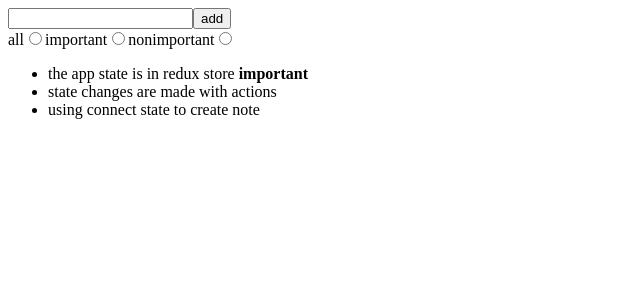
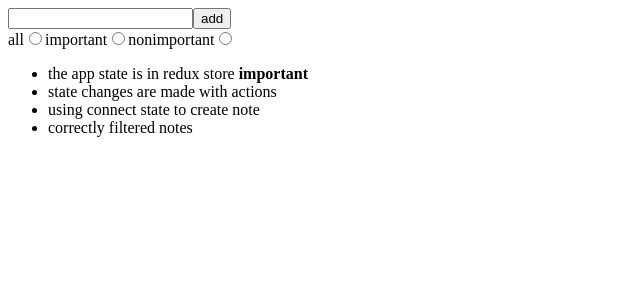
Before and after one commit to Nepsoul/redux-note-part6, a React (Create React App) app: page / in a window 1280 px wide. Shown: the top 300 px of the page, without its empty margins (0-640 px from the left). Built offline with nearby package versions, Linux system fonts and the light colour scheme; data requests are answered from the project's data file.

Commit message:
chore: moving filtering logic from component

```diff
--- a/db.json
+++ b/db.json
@@ -14,6 +14,11 @@
       "content": "using connect state to create note",
       "important": false,
       "id": 9
+    },
+    {
+      "content": "correctly filtered notes ",
+      "important": false,
+      "id": 10
     }
   ]
 }
--- a/src/components/Notes.js
+++ b/src/components/Notes.js
@@ -5,18 +5,9 @@ import { toggleImportanceOf } from "../reducers/noteReducer";
 const Notes = (props) => {
   const dispatch = useDispatch();
 
-  const notesToShow = () => {
-    if (props.filter === "ALL") {
-      return props.notes;
-    }
-    return props.filter === "IMPORTANT"
-      ? props.notes.filter((note) => note.important)
-      : props.notes.filter((note) => !note.important);
-  };
-
   return (
     <ul>
-      {notesToShow().map((note) => (
+      {props.notes.map((note) => (
         <li key={note.id} onClick={() => dispatch(toggleImportanceOf(note.id))}>
           {note.content}
           <strong> {note.important ? "important" : ""}</strong>
@@ -27,9 +18,14 @@ const Notes = (props) => {
 };
 
 const mapStateToProps = (state) => {
+  if (state.filter === "ALL") {
+    return { notes: state.notes };
+  }
   return {
-    notes: state.notes,
-    filter: state.filter,
+    notes:
+      state.filter === "IMPORTANT"
+        ? state.notes.filter((note) => note.important)
+        : state.notes.filter((note) => !note.important),
   };
 };
 
```
